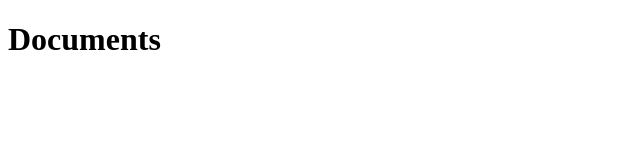
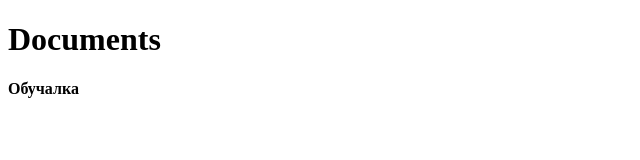
Before and after one commit to EfirNet/demo, a plain HTML site: page index.html in a window 1280 px wide. Shown: the full height of the page, 0-640 px from the left. Drawn offline with Linux system fonts and the light colour scheme.

Commit message:
Изменения

```diff
--- a/index.html
+++ b/index.html
@@ -8,5 +8,6 @@
 </head>
     <body>
         <h1>Documents</h1>
+        <h4>Обучалка</h4>
     </body>
 </html>
```
